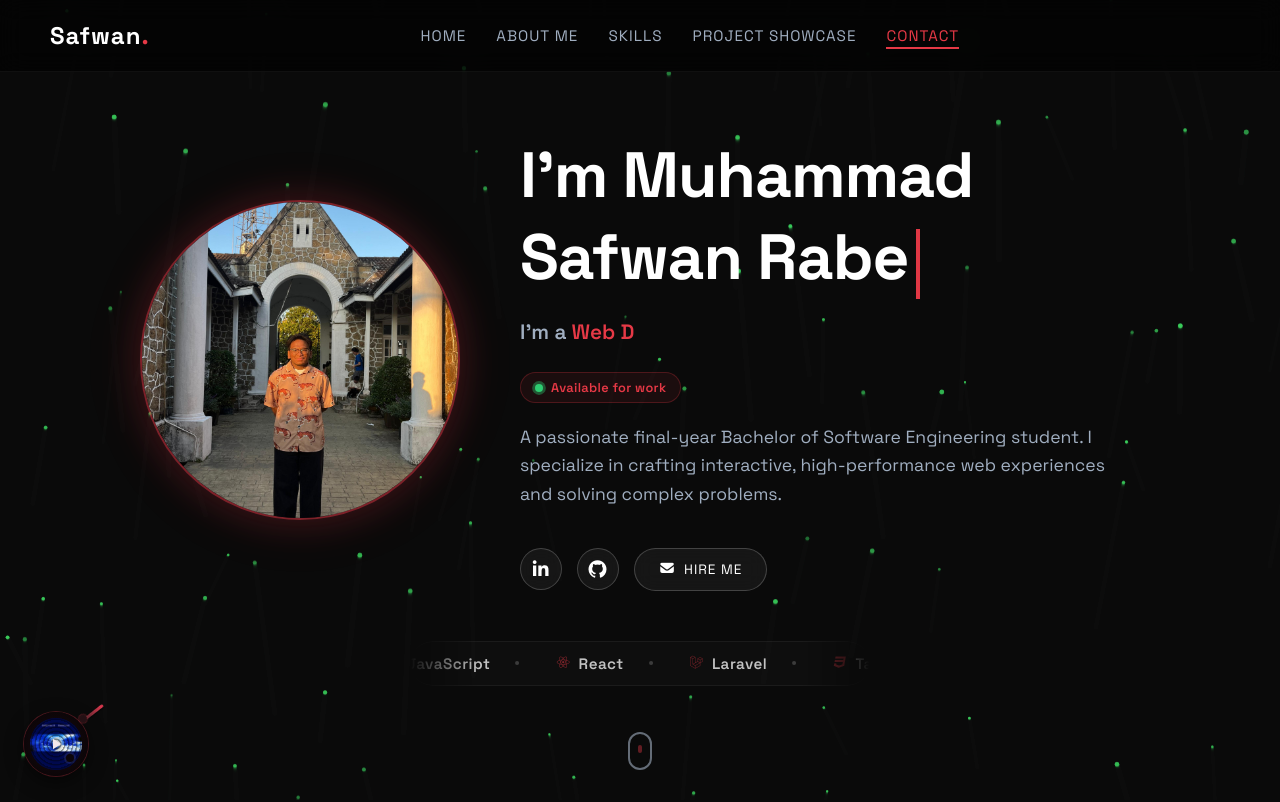
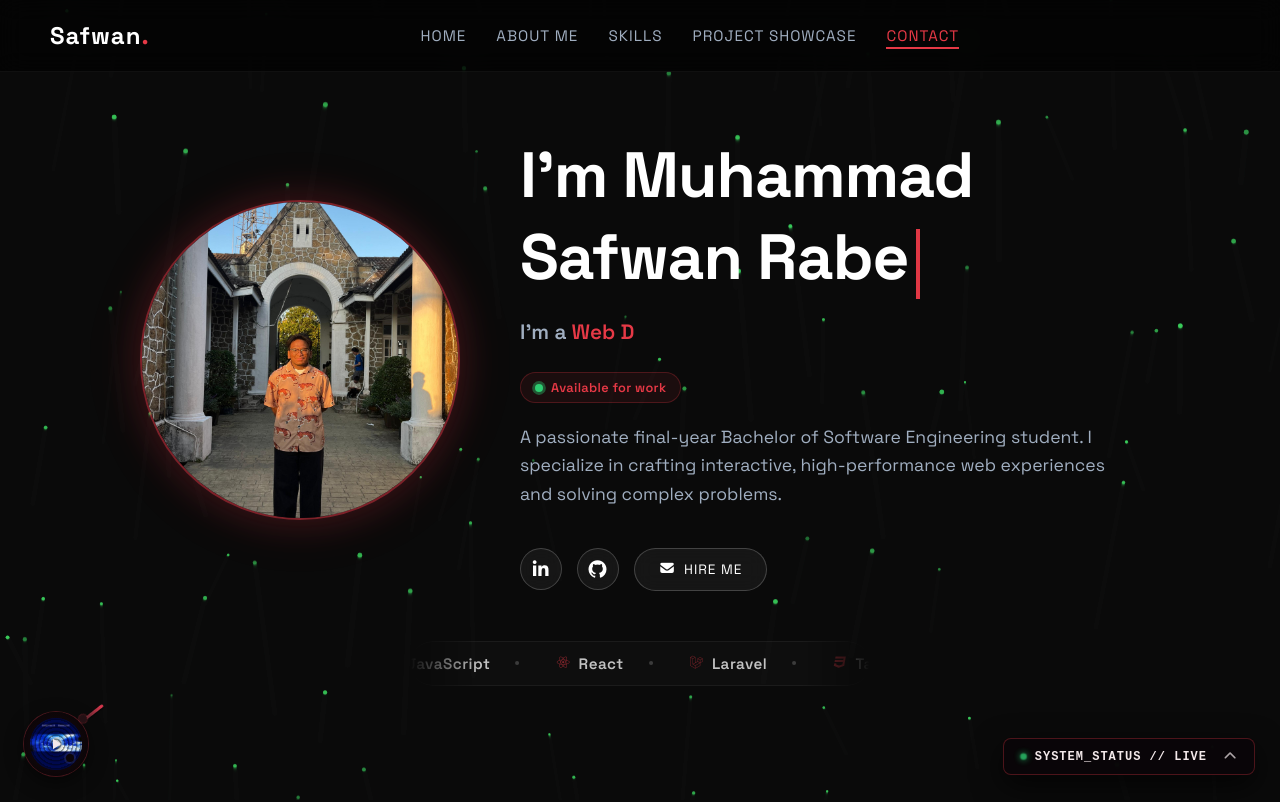
Before and after one commit to sfwnbaek/portfolio, a React (Vite) app: page / in a window 1280 px wide. Shown: the top 802 px of the page. Built offline with nearby package versions, Linux system fonts and the light colour scheme.

Commit message:
[skip netlify]

```diff
--- a/src/App.jsx
+++ b/src/App.jsx
@@ -7,7 +7,7 @@ import Projects from './components/Projects/Projects.jsx';
 import Skills from './components/Skills/Skills.jsx';
 import Contact from './components/Contact/Contact.jsx';
 import MusicPlayer from './components/MusicPlayer/MusicPlayer.jsx';
-
+import NowStatus from './components/NowStatus/NowStatus.jsx';
 
 export default function App() {
   return (
@@ -17,6 +17,9 @@ export default function App() {
 
       {/* LAYER 2: Interactive Matrix Rain (z-index: -1, mix-blend-mode: screen) */}
       <MatrixBackground />
+
+      {/* Floating System Status HUD */}
+      <NowStatus />
 
       {/* Navigation */}
       <Navbar />
--- a/src/components/Hero/Hero.jsx
+++ b/src/components/Hero/Hero.jsx
@@ -182,11 +182,7 @@ export default function Hero() {
                 </div>
             </div>
 
-            <a href="#about" className={`${styles.scrollIndicator} ${scrolled ? styles.hidden : ''}`}>
-                <div className={styles.mouse}>
-                    <div className={styles.wheel}></div>
-                </div>
-            </a>
+
         </section>
     );
 }
--- a/src/components/Hero/Hero.module.css
+++ b/src/components/Hero/Hero.module.css
@@ -324,47 +324,6 @@
     100% { transform: translate3d(-50%, 0, 0); }
 }
 
-/* ========================================================== */
-/* Scroll indicator                                             */
-/* ========================================================== */
-.scrollIndicator {
-    position: absolute;
-    bottom: 30px;
-    display: flex;
-    justify-content: center;
-    opacity: 0.6;
-    transition: opacity 0.4s ease, visibility 0.4s ease;
-}
-
-.scrollIndicator:hover {
-    opacity: 1;
-}
-
-.scrollIndicator.hidden {
-    opacity: 0;
-    visibility: hidden;
-}
-
-.mouse {
-    width: 24px;
-    height: 38px;
-    border: 2px solid #a0aec0;
-    border-radius: 15px;
-    position: relative;
-}
-
-.wheel {
-    width: 4px;
-    height: 8px;
-    background: #e63946;
-    border-radius: 2px;
-    position: absolute;
-    top: 6px;
-    left: 50%;
-    transform: translateX(-50%);
-    animation: scrollWheel 1.5s infinite;
-}
-
 @keyframes scrollWheel {
     0% { top: 6px; opacity: 1; }
     100% { top: 20px; opacity: 0; }
--- a/src/components/MusicPlayer/MusicPlayer.jsx
+++ b/src/components/MusicPlayer/MusicPlayer.jsx
@@ -1,29 +1,31 @@
+// src/components/MusicPlayer/MusicPlayer.jsx
 import React, { useState, useRef, useEffect, useCallback } from 'react';
 import styles from './MusicPlayer.module.css';
 
-// 🎵 1. IMPORT YOUR AUDIO FILES HERE (Make sure these match your exact file names!)
+// 🎵 1. IMPORT YOUR AUDIO FILES
 import nightCruisingAudio from '../../assets/audio/NightCruising.mp3';
 import robertMilesAudio from '../../assets/audio/ChildrenRobertMiles.mp3';
 
-// 🖼️ 2. IMPORT YOUR COVER ART HERE (Make sure these match your exact file names!)
+// 🖼️ 2. IMPORT YOUR COVER ART
 import momokoKikuchiCover from '../../assets/images/MomokoKikuchi.jpg';
 import robertMilesCover from '../../assets/images/RobertMiles.jpg';
 
-// 3. MAP THE IMPORTED VARIABLES TO THE TRACKS
-const tracks = [
+// 🚀 3. EXPORTED DATA ARRAY (Clean architecture, easy to add more tracks later!)
+export const tracks = [
   {
+    id: "children",
     title: 'Children',
     artist: 'Robert Miles',
     src: robertMilesAudio,
     cover: robertMilesCover,
   },
   {
+    id: "night_cruising",
     title: 'Night Cruising',
     artist: 'Momoko Kikuchi',
-    src: nightCruisingAudio,   // <-- Using the variable, no quotes!
-    cover: momokoKikuchiCover, // <-- Using the variable, no quotes!
+    src: nightCruisingAudio,
+    cover: momokoKikuchiCover,
   }
-
 ];
 
 export default function MusicPlayer() {
@@ -159,7 +161,7 @@ export default function MusicPlayer() {
       onBlur={handleFocusOut}
     >
 
-      {/* 1. The Turntable Button (Must be first to layer correctly) */}
+      {/* 1. The Turntable Button */}
       <button
         className={styles['deck-disc']}
         onClick={togglePlay}
@@ -175,13 +177,13 @@ export default function MusicPlayer() {
         <svg className={`${styles['deck-icon']} ${styles['icon-pause']}`} viewBox="0 0 24 24" aria-hidden="true"><path d="M6 5h4v14H6zM14 5h4v14h-4z" fill="currentColor"/></svg>
       </button>
 
-      {/* 2. Tonearm (Must be a sibling, purely decorative) */}
+      {/* 2. Tonearm */}
       <div className={styles['deck-tonearm']} aria-hidden="true">
         <span className={styles['tonearm-arm']}></span>
         <span className={styles['tonearm-pivot']}></span>
       </div>
 
-      {/* 3. The Sliding Panel (Unfurls to the right of the disc) */}
+      {/* 3. The Sliding Panel */}
       <div className={styles['deck-panel']} role="region" aria-label="Music player controls">
 
         <div className={styles['deck-info']}>
--- /dev/null
+++ b/src/components/NowStatus/NowStatus.jsx
@@ -0,0 +1,47 @@
+// src/components/NowStatus/NowStatus.jsx
+import React, { useState } from 'react';
+import styles from './NowStatus.module.css';
+
+// Easily add, edit, or remove status entries here
+export const statusData = [
+  {
+    id: "1",
+    label: "[LEARNING]:",
+    text: "Java Spring Boot, LLM Models using Python"
+  },
+  {
+    id: "2",
+    label: "[PROJECT]:",
+    text: "Full-stack Clothing E-commerce Platform with Spring Boot backend and React frontend"
+  }
+];
+
+export default function NowStatus() {
+  // 🚀 THE FIX: Set the initial state to true so it starts closed!
+  const [isMinimized, setIsMinimized] = useState(true);
+
+  return (
+    <div className={`${styles.floatingHud} ${isMinimized ? styles.minimized : ''}`}>
+      <div className={styles.cardHeader} onClick={() => setIsMinimized(!isMinimized)}>
+        <div className={styles.headerLeft}>
+          <span className={styles.livePulse}></span>
+          <span className={styles.headerText}>SYSTEM_STATUS // LIVE</span>
+        </div>
+        <button className={styles.toggleBtn} aria-label="Toggle HUD">
+          <i className={`fa-solid ${isMinimized ? 'fa-chevron-up' : 'fa-chevron-down'}`}></i>
+        </button>
+      </div>
+
+      {!isMinimized && (
+        <div className={styles.statusBody}>
+          {statusData.map((item) => (
+            <div key={item.id} className={styles.statusItem}>
+              <span className={styles.label}>{item.label}</span>
+              <p>{item.text}</p>
+            </div>
+          ))}
+        </div>
+      )}
+    </div>
+  );
+}
--- /dev/null
+++ b/src/components/NowStatus/NowStatus.module.css
@@ -0,0 +1,110 @@
+/* src/components/NowStatus/NowStatus.module.css */
+.floatingHud {
+  position: fixed;
+  bottom: 25px;
+  right: 25px;
+  background: rgba(10, 5, 8, 0.88);
+  border: 1px solid rgba(230, 57, 70, 0.3);
+  border-radius: 8px;
+  padding: 16px;
+  width: 310px;
+  font-family: monospace;
+  box-shadow: 0 10px 30px rgba(0, 0, 0, 0.7);
+  backdrop-filter: blur(10px);
+  z-index: 999;
+  transition: all 0.3s cubic-bezier(0.4, 0, 0.2, 1);
+  /* Prevents annoying blue highlight when tapping on mobile */
+  user-select: none;
+}
+
+/* 🚀 Shrinks the container to a sleek pill when minimized */
+.floatingHud.minimized {
+  width: auto;
+  padding: 10px 16px;
+}
+
+.floatingHud:hover {
+  border-color: rgba(230, 57, 70, 0.6);
+  box-shadow: 0 10px 30px rgba(230, 57, 70, 0.15);
+}
+
+.cardHeader {
+  display: flex;
+  align-items: center;
+  justify-content: space-between;
+  cursor: pointer;
+  gap: 15px; /* Adds space between text and arrow when closed */
+}
+
+.headerLeft {
+  display: flex;
+  align-items: center;
+  gap: 8px;
+}
+
+.livePulse {
+  width: 7px;
+  height: 7px;
+  background-color: #2ecc71;
+  border-radius: 50%;
+  box-shadow: 0 0 8px #2ecc71;
+  animation: pulse 1.5s infinite;
+}
+
+.headerText {
+  font-size: 0.75rem;
+  color: #f3e9ea;
+  letter-spacing: 1px;
+  font-weight: bold;
+}
+
+.toggleBtn {
+  background: transparent;
+  border: none;
+  color: #f3e9ea;
+  cursor: pointer;
+  font-size: 0.8rem;
+  opacity: 0.7;
+  transition: opacity 0.2s;
+  padding: 0; /* Cleans up button bounds on mobile */
+}
+
+.statusBody {
+  margin-top: 12px;
+  padding-top: 10px;
+  border-top: 1px solid rgba(255, 255, 255, 0.1);
+  display: flex;
+  flex-direction: column;
+  gap: 8px;
+}
+
+.statusItem {
+  font-size: 0.78rem;
+  line-height: 1.3;
+  color: #d1c5c7;
+}
+
+.label {
+  color: #e63946;
+  font-weight: bold;
+  display: block;
+  margin-bottom: 2px;
+  font-size: 0.72rem;
+  letter-spacing: 0.5px;
+}
+
+@keyframes pulse {
+  0% { transform: scale(0.95); opacity: 0.8; }
+  50% { transform: scale(1.2); opacity: 1; filter: drop-shadow(0 0 6px #2ecc71); }
+  100% { transform: scale(0.95); opacity: 0.8; }
+}
+
+
+/* ========================================= */
+/* 📱 MOBILE RESPONSIVENESS                  */
+/* ========================================= */
+@media (max-width: 768px) {
+  .floatingHud {
+    display: none; /* Completely hides the widget on mobile devices */
+  }
+}
--- a/src/components/Skills/SkillsData.js
+++ b/src/components/Skills/SkillsData.js
@@ -5,30 +5,30 @@ export const skillsData = [
     id: 1,
     category: "Languages",
     icon: "M10 20l4-16m4 4l4 4-4 4M6 16l-4-4 4-4", // Code bracket icon
-    skills: ["C, C#, C++", "Python", "JavaScript", "PHP", "SQL", "Flutter"]
+    skills: ["C / C# / C++", "Python", "JavaScript / TypeScript", "Java", "PHP", "SQL", "Flutter"]
   },
   {
     id: 2,
-    category: "Frameworks",
+    category: "Frameworks & Markup",
     icon: "M4 6a2 2 0 012-2h2a2 2 0 012 2v2a2 2 0 01-2 2H6a2 2 0 01-2-2V6zM14 6a2 2 0 012-2h2a2 2 0 012 2v2a2 2 0 01-2 2h-2a2 2 0 01-2-2V6zM4 16a2 2 0 012-2h2a2 2 0 012 2v2a2 2 0 01-2 2H6a2 2 0 01-2-2v-2z", // Grid icon
-    skills: ["Laravel", "HTML5", "CSS3", "React", "Node.js"]
+    skills: ["React", "Laravel", "Spring Boot", "HTML / CSS"]
   },
   {
     id: 3,
     category: "Databases",
     icon: "M4 7v10c0 2.21 3.582 4 8 4s8-1.79 8-4V7M4 7c0 2.21 3.582 4 8 4s8-1.79 8-4M4 7c0-2.21 3.582-4 8-4s8 1.79 8 4", // Database cylinder icon
-    skills: ["MySQL", "phpMyAdmin", "SQLite"]
+    skills: ["PostgreSQL", "MySQL / phpMyAdmin", "SQLite"]
   },
   {
     id: 4,
     category: "DevOps & Cloud",
     icon: "M3 15a4 4 0 004 4h9a5 5 0 10-.1-9.999 5.002 5.002 0 10-9.78 2.096A4.001 4.001 0 003 15z", // Cloud icon
-    skills: ["GitHub / Git", "Docker", "Railway", "Kali Linux"]
+    skills: ["Git / GitHub", "Docker", "Redis", "Railway (Cloud)", "Kali Linux"]
   },
   {
     id: 5,
-    category: "Tools",
+    category: "Tools & Software",
     icon: "M10.325 4.317c.426-1.756 2.924-1.756 3.35 0a1.724 1.724 0 002.573 1.066c1.543-.94 3.31.826 2.37 2.37a1.724 1.724 0 001.065 2.572c1.756.426 1.756 2.924 0 3.35a1.724 1.724 0 00-1.066 2.573c.94 1.543-.826 3.31-2.37 2.37a1.724 1.724 0 00-2.572 1.065c-.426 1.756-2.924 1.756-3.35 0a1.724 1.724 0 00-2.573-1.066c-1.543.94-3.31-.826-2.37-2.37a1.724 1.724 0 00-1.065-2.572c-1.756-.426-1.756-2.924 0-3.35a1.724 1.724 0 001.066-2.573c-.94-1.543.826-3.31 2.37-2.37.996.608 2.296.07 2.572-1.065z", // Gear icon
-    skills: ["VS Code", "Autodesk Revit", "Photoshop", "Video Editing", "MS Office"]
+    skills: ["VS Code", "Katalon Studio", "Stripe API", "Autodesk Revit", "Photoshop", "MS Office Suite"]
   }
 ];
```
